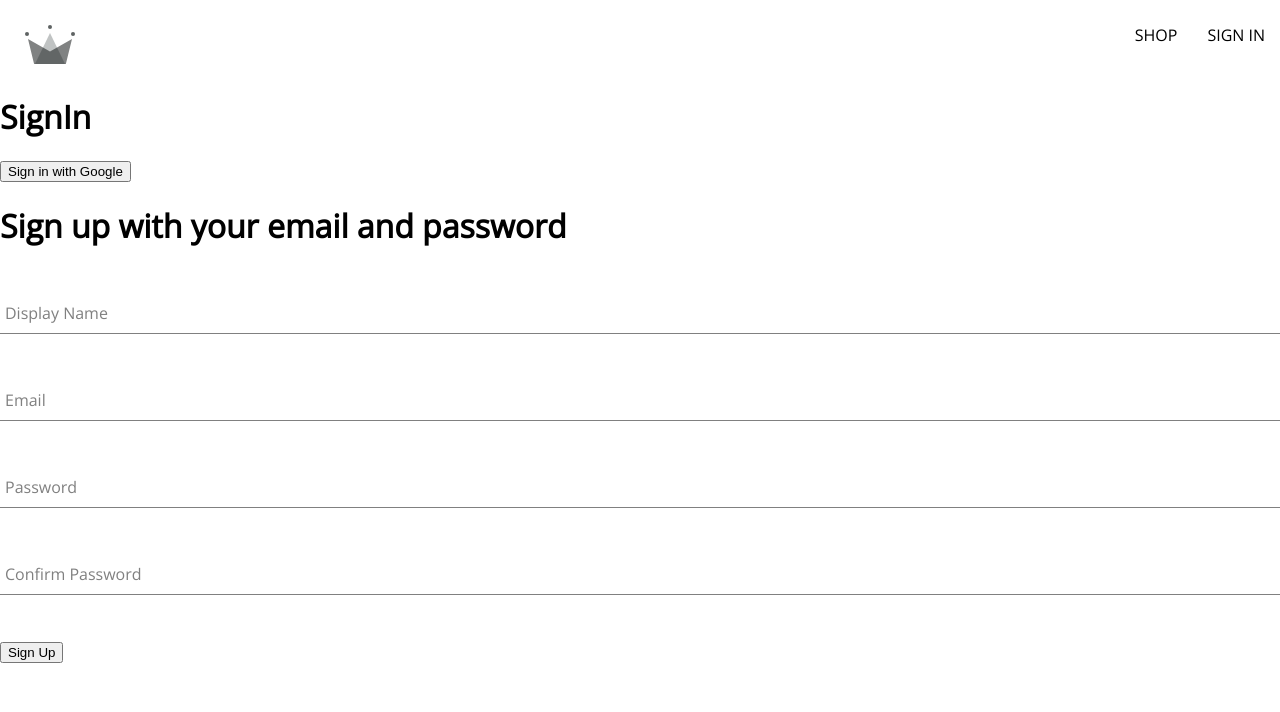
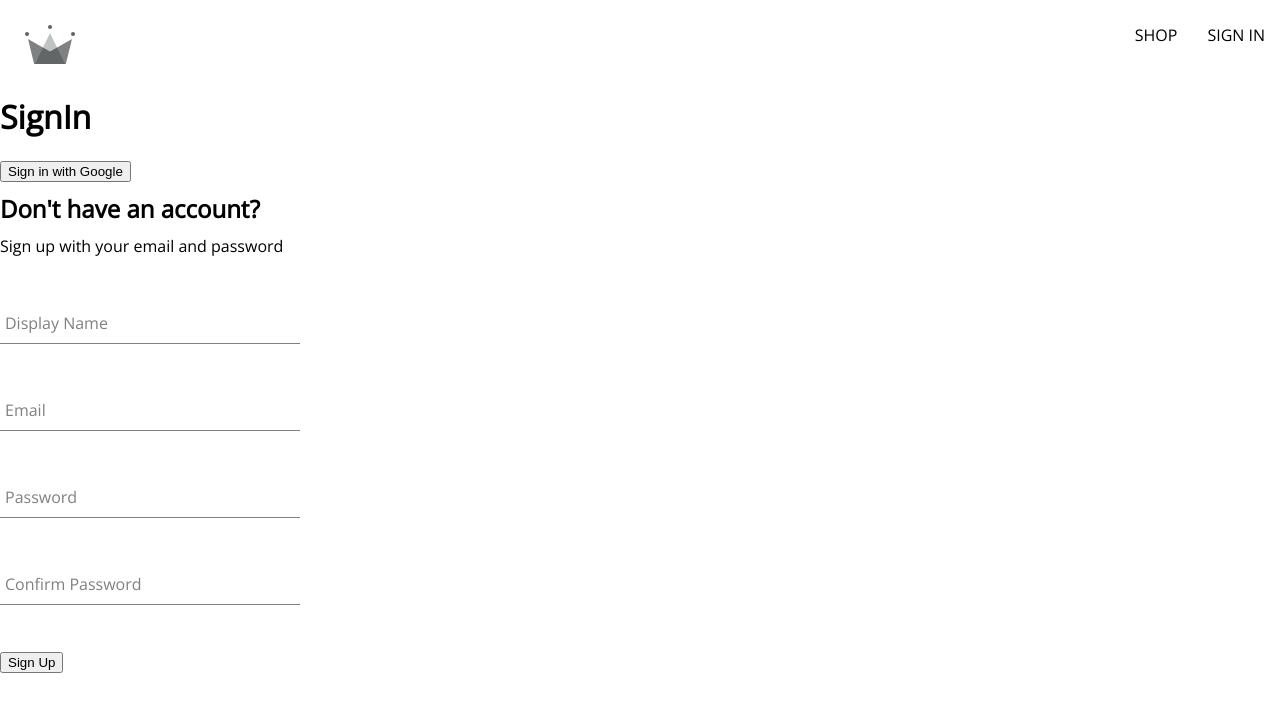
Before and after one commit to ajg0077/react-ztm-crwn-clothing, a React (Create React App) app: page /sign-in in a window 1280 px wide. Shown: the top 712 px of the page. Built offline with nearby package versions, Linux system fonts and the light colour scheme; a web font is replaced by a local one.

Commit message:
AddingStyles for Sign Up Form

```diff
--- a/src/components/sign-up-form/sign-up-form.component.jsx
+++ b/src/components/sign-up-form/sign-up-form.component.jsx
@@ -5,6 +5,8 @@
   createUserDocumentFromAuth,
 } from "../../utils/firebase/firebase.utils";
 import FormInput from "../form-imput/form-input.component";
+
+import "./sign-up-form.styles.scss";
 
 const defaultFormFields = {
   displayName: "",
@@ -48,8 +50,9 @@
     setFormFields({ ...formFields, [name]: value });
   };
   return (
-    <div>
-      <h1>Sign up with your email and password</h1>
+    <div className="sign-up-container">
+      <h2>Don't have an account?</h2>
+      <span>Sign up with your email and password</span>
       <form onSubmit={handleSubmit}>
         <FormInput
           label="Display Name"
--- /dev/null
+++ b/src/components/sign-up-form/sign-up-form.styles.scss
@@ -0,0 +1,8 @@
+.sign-up-container {
+  display: flex;
+  flex-direction: column;
+  width: 300px;
+  h2 {
+    margin: 10px 0;
+  }
+}
```
